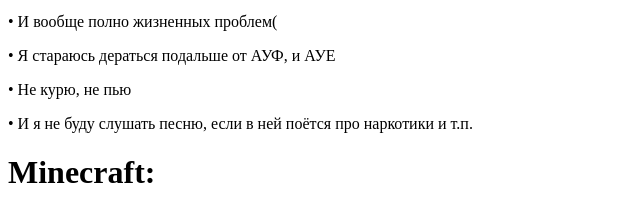
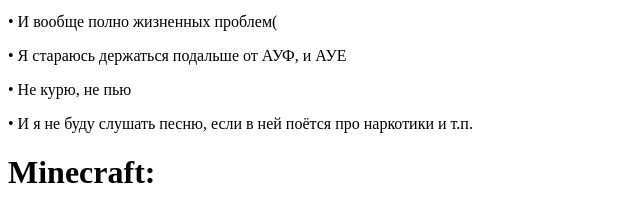
Before and after one commit to Cergey2202/Cergey2202.github.io, a plain HTML site: page index.html in a window 1280 px wide. Shown: the part 336-546 px from the top of the page, 0-640 px from the left. Drawn offline with Linux system fonts and the light colour scheme.

Commit message:
Update index.html

```diff
--- a/index.html
+++ b/index.html
@@ -7,7 +7,7 @@
 <p>• У меня ОЧЕНЬ СЛАБЫЙ НОУТБУК </p>
 <p>• Нету денег( </p>
 <p>• И вообще полно жизненных проблем( </p>
-<p>• Я стараюсь дераться подальше от АУФ, и АУЕ </p>
+<p>• Я стараюсь держаться подальше от АУФ, и АУЕ </p>
 <p>• Не курю, не пью </p>
 <p>• И я не буду слушать песню, если в ней поётся про наркотики и т.п.</p>
 <h1>Minecraft:</h1>
```
